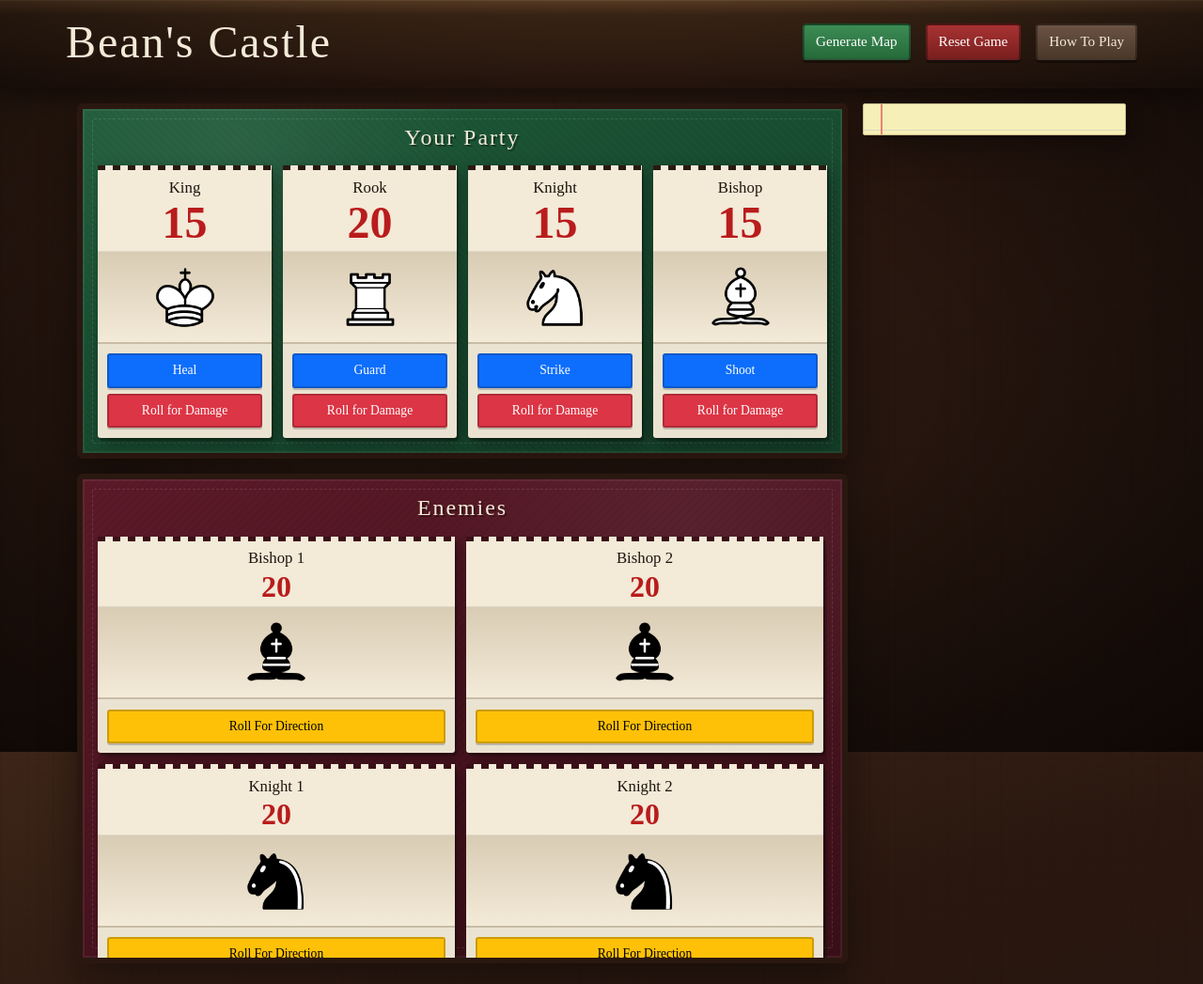
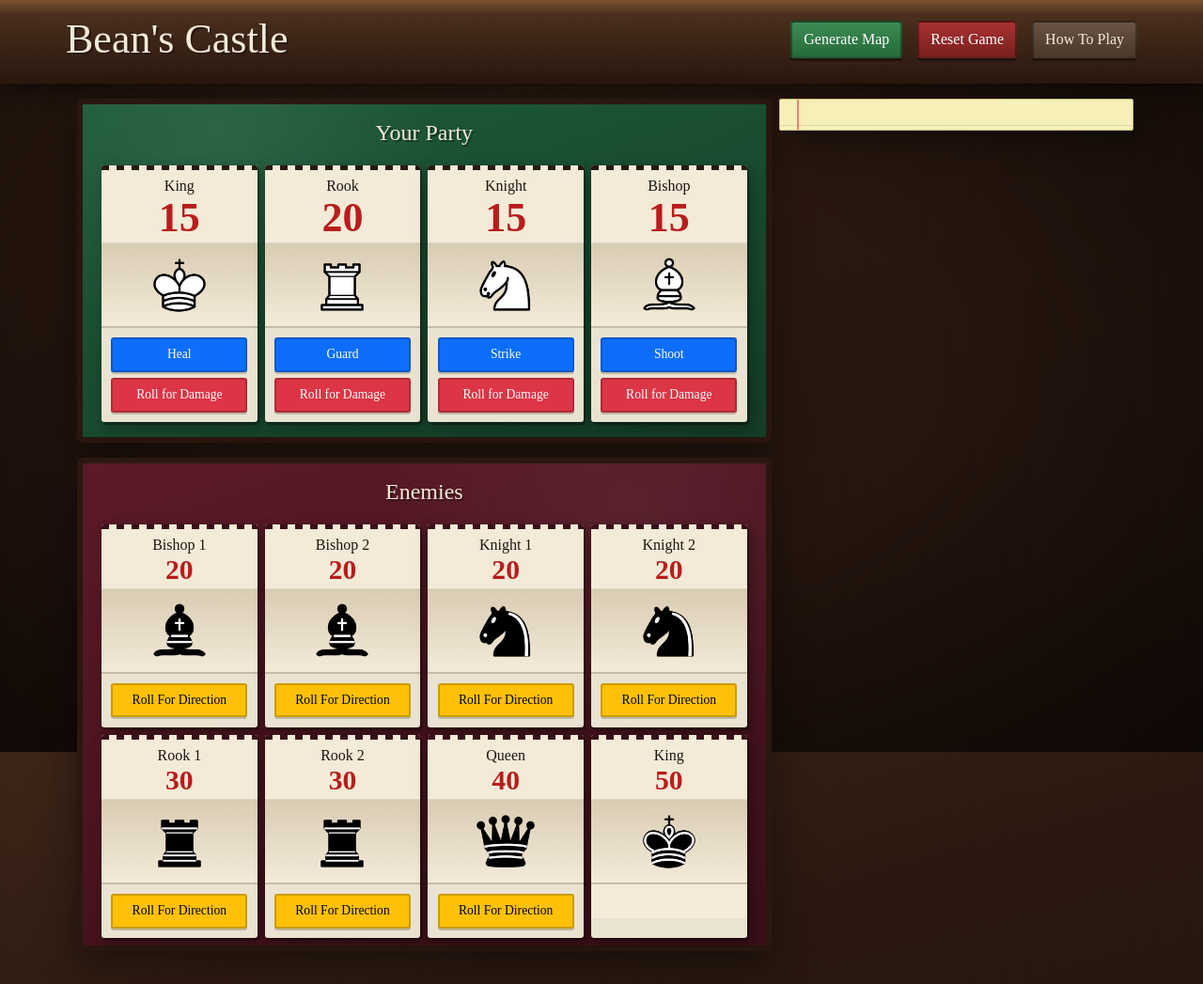
Before and after one commit to jstuckeywebdev/beans-castle, a plain HTML site: page index.html in a window 1280 px wide. Shown: the top 1047 px of the page at 94% size. Drawn offline with nearby package versions, Linux system fonts and the light colour scheme; a web font is replaced by a local one.

Commit message:
bug fixes

```diff
--- a/index.html
+++ b/index.html
@@ -6,7 +6,7 @@
     <title>Bean's Castle</title>
     <link href="https://fonts.googleapis.com/css2?family=IM+Fell+English+SC&display=swap" rel="stylesheet">
     <link href="https://cdn.jsdelivr.net/npm/bootstrap@5.3.6/dist/css/bootstrap.min.css" rel="stylesheet" integrity="sha384-4Q6Gf2aSP4eDXB8Miphtr37CMZZQ5oXLH2yaXMJ2w8e2ZtHTl7GptT4jmndRuHDT" crossorigin="anonymous">
-    <link rel="stylesheet" href="styles.css">
+    <link rel="stylesheet" href="styles.css?v=4">
 </head>
 <body class="castle">
     <div class="castle__vignette" aria-hidden="true"></div>
@@ -30,18 +30,18 @@
     </nav>
 
     <div class="container">
-        <div id="game-window" class="game-layout">
-            <div id="entity-window" class="game-layout__main">
-                <div class="party-container border rounded p-3">
+        <div id="game-window" class="row g-3">
+            <div id="entity-window" class="col-12 col-lg-8">
+                <div class="party-container border rounded p-3 mb-3">
                     <h2>Your Party</h2>
-                    <div id="party-window" class="entity-grid"></div>
+                    <div id="party-window" class="row g-2"></div>
                 </div>
-                <div class="enemy-container border rounded p-3 pb-0">
+                <div class="enemy-container border rounded p-3 pb-2">
                     <h2>Enemies</h2>
-                    <div id="enemy-window" class="entity-grid"></div>
+                    <div id="enemy-window" class="row g-2"></div>
                 </div>
             </div>
-            <div id="log-window" class="log-panel border p-3 rounded"></div>
+            <div id="log-window" class="col-12 col-lg-4 border p-3 rounded sticky-top align-self-start"></div>
         </div>
     </div>
 
--- a/script.js
+++ b/script.js
@@ -326,7 +326,7 @@ class PartyMember extends Entity {
     displayPartyMember(){
         const newDiv = document.createElement('div');
         newDiv.id = this.slug + 'Card';
-        newDiv.classList.add('card', 'partyMemberCard');
+        newDiv.classList.add('partyMemberCard');
 
         const header = document.createElement('div');
         header.classList.add('entity-header');
@@ -376,11 +376,16 @@ class PartyMember extends Entity {
         actions.appendChild(abilityBtn);
         actions.appendChild(dmgBtn);
 
-        const partyWindow = document.getElementById('party-window');
-        partyWindow.appendChild(newDiv);
         newDiv.appendChild(header);
         newDiv.appendChild(portrait);
         newDiv.appendChild(actions);
+
+        const col = document.createElement('div');
+        col.className = 'col-6 col-lg-3';
+        col.appendChild(newDiv);
+
+        const partyWindow = document.getElementById('party-window');
+        partyWindow.appendChild(col);
     }
 
     takeDamage(){
@@ -564,7 +569,7 @@ class Enemy extends Entity {
     displayEnemy(){
         const newDiv = document.createElement('div');
         newDiv.id = this.slug + 'Card';
-        newDiv.classList.add('card', 'enemyCard');
+        newDiv.classList.add('enemyCard');
 
         const header = document.createElement('div');
         header.classList.add('entity-header');
@@ -619,11 +624,16 @@ class Enemy extends Entity {
             actions.appendChild(rollForDirectionBtn);
         }
 
-        const enemyWindow = document.getElementById('enemy-window');
-        enemyWindow.appendChild(newDiv);
         newDiv.appendChild(header);
         newDiv.appendChild(portrait);
         newDiv.appendChild(actions);
+
+        const col = document.createElement('div');
+        col.className = 'col-6 col-lg-3';
+        col.appendChild(newDiv);
+
+        const enemyWindow = document.getElementById('enemy-window');
+        enemyWindow.appendChild(col);
     }
 
     rollForDirection(){
--- a/styles.css
+++ b/styles.css
@@ -20,28 +20,10 @@
   box-sizing: border-box;
 }
 
-*,
-p,
-h1,
-h2,
-h3,
-h4,
-h5,
-h6,
-img,
-a {
-  margin: 0;
-  padding: 0;
-  font-family: 'IM Fell English SC', serif;
-}
-
-html {
-  scroll-behavior: smooth;
-}
-
 body.castle {
   min-height: 100vh;
   color: var(--ink);
+  font-family: 'IM Fell English SC', serif;
   background:
     repeating-linear-gradient(
       90deg,
@@ -49,13 +31,6 @@ body.castle {
       rgba(0, 0, 0, 0.03) 2px,
       transparent 2px,
       transparent 28px
-    ),
-    repeating-linear-gradient(
-      0deg,
-      rgba(0, 0, 0, 0.025) 0,
-      rgba(0, 0, 0, 0.025) 1px,
-      transparent 1px,
-      transparent 9px
     ),
     linear-gradient(165deg, #3d2518 0%, #2a1810 35%, #1f120c 100%);
   background-attachment: fixed;
@@ -74,26 +49,28 @@ body.castle {
   z-index: 1;
 }
 
+#game-window {
+  padding-bottom: 4rem;
+}
+
 /* ── Nav ── */
 
 .site-nav {
-  background:
-    linear-gradient(180deg, #7a5230 0%, var(--wood) 18%, var(--wood-dark) 100%);
+  position: relative;
+  z-index: 1;
+  background: linear-gradient(180deg, #7a5230 0%, var(--wood) 18%, var(--wood-dark) 100%);
   border-bottom: 4px solid var(--wood-dark);
-  box-shadow:
-    0 8px 24px rgba(0, 0, 0, 0.45),
-    inset 0 1px 0 rgba(255, 255, 255, 0.12);
+  box-shadow: 0 8px 24px rgba(0, 0, 0, 0.45);
 }
 
 .site-nav h1 {
-  font-size: clamp(2rem, 5vw, 3rem);
+  margin: 0;
+  font-size: clamp(1.75rem, 5vw, 2.75rem);
   color: var(--ivory);
   text-shadow: 2px 2px 0 var(--wood-dark);
-  letter-spacing: 0.04em;
 }
 
 .site-nav .btn {
-  font-size: 0.95rem;
   border: 2px solid rgba(0, 0, 0, 0.35);
   border-radius: 4px;
   box-shadow: 0 3px 0 rgba(0, 0, 0, 0.35);
@@ -112,120 +89,40 @@ body.castle {
   color: var(--ivory);
 }
 
-/* ── Layout ── */
-
-.game-layout {
-  display: flex;
-  flex-direction: column;
-  gap: 1rem;
-  padding-bottom: 4rem;
-}
-
-@media (min-width: 992px) {
-  .game-layout {
-    display: grid;
-    grid-template-columns: minmax(0, 1fr) 280px;
-    grid-template-rows: auto;
-    align-items: start;
-    gap: 1rem;
-  }
-}
-
-.game-layout__main {
-  min-width: 0;
-  display: flex;
-  flex-direction: column;
-  gap: 1rem;
-}
-
 /* ── Felt panels ── */
 
 .party-container,
 .enemy-container {
   position: relative;
-  width: 100%;
   border: 6px solid var(--wood-dark) !important;
   border-radius: 6px !important;
-  box-shadow:
-    inset 0 0 0 2px rgba(255, 255, 255, 0.06),
-    0 16px 40px rgba(0, 0, 0, 0.4);
+  box-shadow: 0 16px 40px rgba(0, 0, 0, 0.4);
 }
 
 .party-container {
   background:
     radial-gradient(circle at 20% 10%, rgba(255, 255, 255, 0.07), transparent 35%),
-    repeating-linear-gradient(
-      45deg,
-      rgba(0, 0, 0, 0.04) 0,
-      rgba(0, 0, 0, 0.04) 2px,
-      transparent 2px,
-      transparent 6px
-    ),
     linear-gradient(160deg, var(--felt-green) 0%, var(--felt-green-deep) 100%);
 }
 
 .enemy-container {
   background:
     radial-gradient(circle at 80% 10%, rgba(255, 255, 255, 0.05), transparent 35%),
-    repeating-linear-gradient(
-      -45deg,
-      rgba(0, 0, 0, 0.05) 0,
-      rgba(0, 0, 0, 0.05) 2px,
-      transparent 2px,
-      transparent 6px
-    ),
     linear-gradient(160deg, var(--felt-red) 0%, var(--felt-red-deep) 100%);
-}
-
-.party-container::before,
-.enemy-container::before {
-  content: '';
-  position: absolute;
-  inset: 10px;
-  border: 1px dashed rgba(255, 255, 255, 0.12);
-  pointer-events: none;
-  border-radius: 2px;
 }
 
 .party-container h2,
 .enemy-container h2 {
-  position: relative;
-  z-index: 1;
   color: var(--ivory);
   text-align: center;
-  margin-bottom: 1rem;
+  margin-bottom: 0.75rem;
   font-size: 1.5rem;
-  letter-spacing: 0.08em;
   text-shadow: 2px 2px 0 rgba(0, 0, 0, 0.35);
 }
 
-.entity-grid {
-  position: relative;
-  z-index: 1;
-  display: grid;
-  grid-template-columns: repeat(2, minmax(0, 1fr));
-  gap: 0.75rem;
-}
-
-@media (min-width: 768px) {
-  #party-window.entity-grid {
-    grid-template-columns: repeat(4, minmax(0, 1fr));
-  }
-}
-
-@media (min-width: 768px) and (max-width: 991px) {
-  #enemy-window.entity-grid {
-    grid-template-columns: repeat(4, minmax(0, 1fr));
-  }
-}
-
-@media (min-width: 992px) {
-  #enemy-window.entity-grid {
-    grid-template-columns: repeat(2, minmax(0, 1fr));
-    max-height: calc(100vh - 22rem);
-    overflow-y: auto;
-    padding-right: 0.25rem;
-  }
+#party-window,
+#enemy-window {
+  margin: 0;
 }
 
 /* ── Stat cards ── */
@@ -233,16 +130,15 @@ body.castle {
 .partyMemberCard,
 .enemyCard {
   position: relative;
-  width: 100%;
-  max-width: none;
-  margin: 0;
-  padding: 0;
-  border: none !important;
-  border-radius: 3px !important;
-  background: var(--ivory) !important;
-  box-shadow:
-    2px 3px 0 rgba(0, 0, 0, 0.25),
-    4px 6px 16px rgba(0, 0, 0, 0.35);
+  display: flex;
+  flex-direction: column;
+  height: 100%;
+  max-width: 100%;
+  border: none;
+  border-radius: 3px;
+  background: var(--ivory);
+  box-shadow: 2px 3px 0 rgba(0, 0, 0, 0.25), 4px 6px 16px rgba(0, 0, 0, 0.35);
+  overflow: hidden;
 }
 
 .partyMemberCard::after,
@@ -273,14 +169,14 @@ body.castle {
 }
 
 .entity-header {
-  padding: 0.85rem 0.75rem 0.35rem;
+  padding: 0.75rem 0.5rem 0.25rem;
   text-align: center;
 }
 
 .entity-header h4,
 .entity-header h5 {
-  margin-bottom: 0.2rem;
-  font-size: 1.05rem;
+  margin: 0 0 0.2rem;
+  font-size: 1rem;
   color: var(--ink);
 }
 
@@ -288,7 +184,7 @@ body.castle {
   display: flex;
   justify-content: center;
   align-items: center;
-  min-height: 88px;
+  min-height: 84px;
   padding: 0.5rem;
   background: linear-gradient(180deg, var(--ivory-shadow) 0%, var(--ivory) 100%);
   border-top: 1px solid rgba(0, 0, 0, 0.08);
@@ -298,16 +194,17 @@ body.castle {
 .partyMemberImg,
 .enemyImg {
   width: auto;
-  max-height: 80px;
+  max-height: 72px;
   object-fit: contain;
   display: block;
 }
 
 .partyMemberHP {
+  margin: 0;
   font-weight: 700;
   color: var(--stamp-red);
   text-align: center;
-  font-size: clamp(2rem, 5vw, 3rem);
+  font-size: clamp(1.75rem, 4vw, 2.75rem);
   line-height: 1;
 }
 
@@ -316,8 +213,9 @@ body.castle {
 }
 
 .enemyHP {
+  margin: 0;
   color: var(--stamp-red);
-  font-size: clamp(1.5rem, 4vw, 2rem);
+  font-size: clamp(1.35rem, 3.5vw, 1.85rem);
   font-weight: 700;
   text-align: center;
   line-height: 1;
@@ -328,26 +226,25 @@ body.castle {
   flex-direction: column;
   gap: 0.4rem;
   padding: 0.65rem;
+  margin-top: auto;
   background: rgba(0, 0, 0, 0.03);
 }
 
 .entity-actions .btn {
   width: 100%;
+  font-size: 0.85rem;
+  white-space: normal;
   border: 2px solid rgba(0, 0, 0, 0.2);
   border-radius: 3px;
   box-shadow: 0 2px 0 rgba(0, 0, 0, 0.2);
-  font-size: 0.85rem;
-  white-space: normal;
 }
 
 /* ── Log ── */
 
 #log-window {
   position: relative;
-  width: 100%;
-  min-width: 0;
   overflow-y: auto;
-  max-height: 70vh;
+  max-height: calc(100vh - 2rem);
   padding-left: 2rem !important;
   background:
     repeating-linear-gradient(
@@ -359,18 +256,8 @@ body.castle {
     var(--pad-yellow) !important;
   border: 1px solid #c8bc88 !important;
   border-radius: 2px !important;
-  box-shadow:
-    4px 4px 0 rgba(0, 0, 0, 0.12),
-    12px 12px 32px rgba(0, 0, 0, 0.35);
+  box-shadow: 4px 4px 0 rgba(0, 0, 0, 0.12), 12px 12px 32px rgba(0, 0, 0, 0.35);
   color: var(--ink);
-}
-
-@media (min-width: 992px) {
-  #log-window {
-    position: sticky;
-    top: 15px;
-    max-height: calc(100vh - 2rem);
-  }
 }
 
 #log-window::before {
@@ -388,7 +275,6 @@ body.castle {
   margin: 0;
   padding: 0.35rem 0 0.65rem;
   line-height: 1.45;
-  font-size: 1rem;
   border-bottom: 1px dotted rgba(0, 0, 0, 0.08);
 }
 
@@ -400,8 +286,6 @@ body.castle {
 
 #log-window center {
   display: block;
-  font-size: 0.95rem;
-  letter-spacing: 0.06em;
   margin: 0.75rem 0 0.35rem;
 }
 
@@ -439,16 +323,13 @@ body.castle {
   opacity: 1;
 }
 
-/* ── Mobile button ── */
-
 #sticky-button {
   width: 125px !important;
   margin: 15px;
   margin-left: auto;
-  border: 2px solid rgba(0, 0, 0, 0.3);
-  border-radius: 4px;
   background: linear-gradient(180deg, #6b5344, #4a3828) !important;
   color: var(--ivory) !important;
+  border: 2px solid rgba(0, 0, 0, 0.3);
   box-shadow: 0 4px 0 rgba(0, 0, 0, 0.35);
 }
 
@@ -458,7 +339,6 @@ body.castle {
   background: var(--ivory);
   border: 6px solid var(--wood-dark);
   border-radius: 4px;
-  box-shadow: 0 24px 64px rgba(0, 0, 0, 0.55);
 }
 
 #rulesModal .modal-header {
@@ -468,12 +348,10 @@ body.castle {
 
 #rulesModal .modal-title {
   color: var(--ivory);
-  font-size: 1.25rem;
 }
 
 #rulesModal .btn-close {
   filter: invert(1);
-  opacity: 0.85;
 }
 
 #rulesModal .accordion-button:not(.collapsed) {
@@ -481,10 +359,12 @@ body.castle {
   color: var(--felt-green-deep);
 }
 
-#rulesModal .accordion-body {
-  line-height: 1.6;
-}
-
 #rulesModal .accordion-body strong {
   color: var(--wood-dark);
 }
+
+@media (max-width: 991px) {
+  #log-window {
+    max-height: 50vh;
+  }
+}
```
